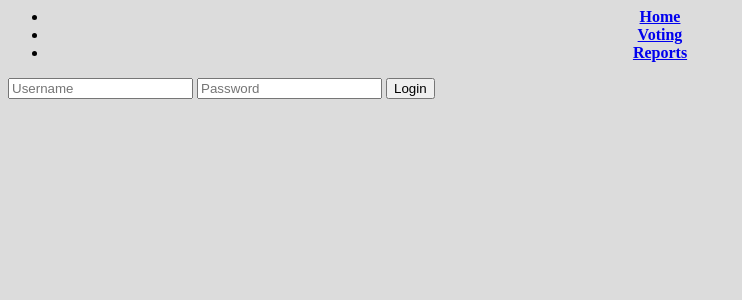
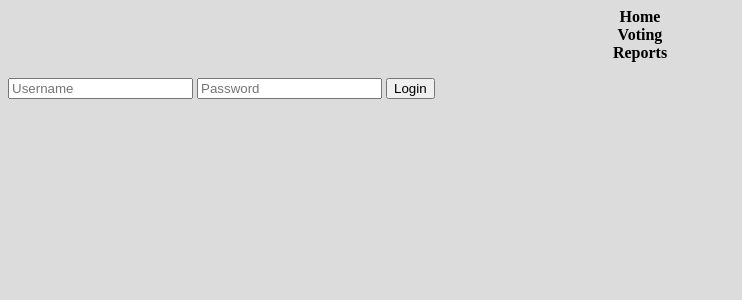
Before and after one commit to aaronwilliame/CPSC351_subsystems, a PHP site: page / in a window 1280 px wide. Shown: the top 300 px of the page, without its empty margins (0-742 px from the left). Run offline with PHP 8.4, Linux system fonts and the light colour scheme.

Commit message:
Update style.css

```diff
--- a/style.css
+++ b/style.css
@@ -10,3 +10,9 @@ nav {display:block;
 	background-color:#64954ED;
 	text-align:center;
 	font-weight:bold;}
+nav a { text-decoration: none; }
+nav a:link { color: #000000; }
+nav a:visited { color: #8B0000; }
+nav a:hover { color: #F5F5DC; }
+nav ul { list-style-type: none;
+       padding-left: 0; }
```
